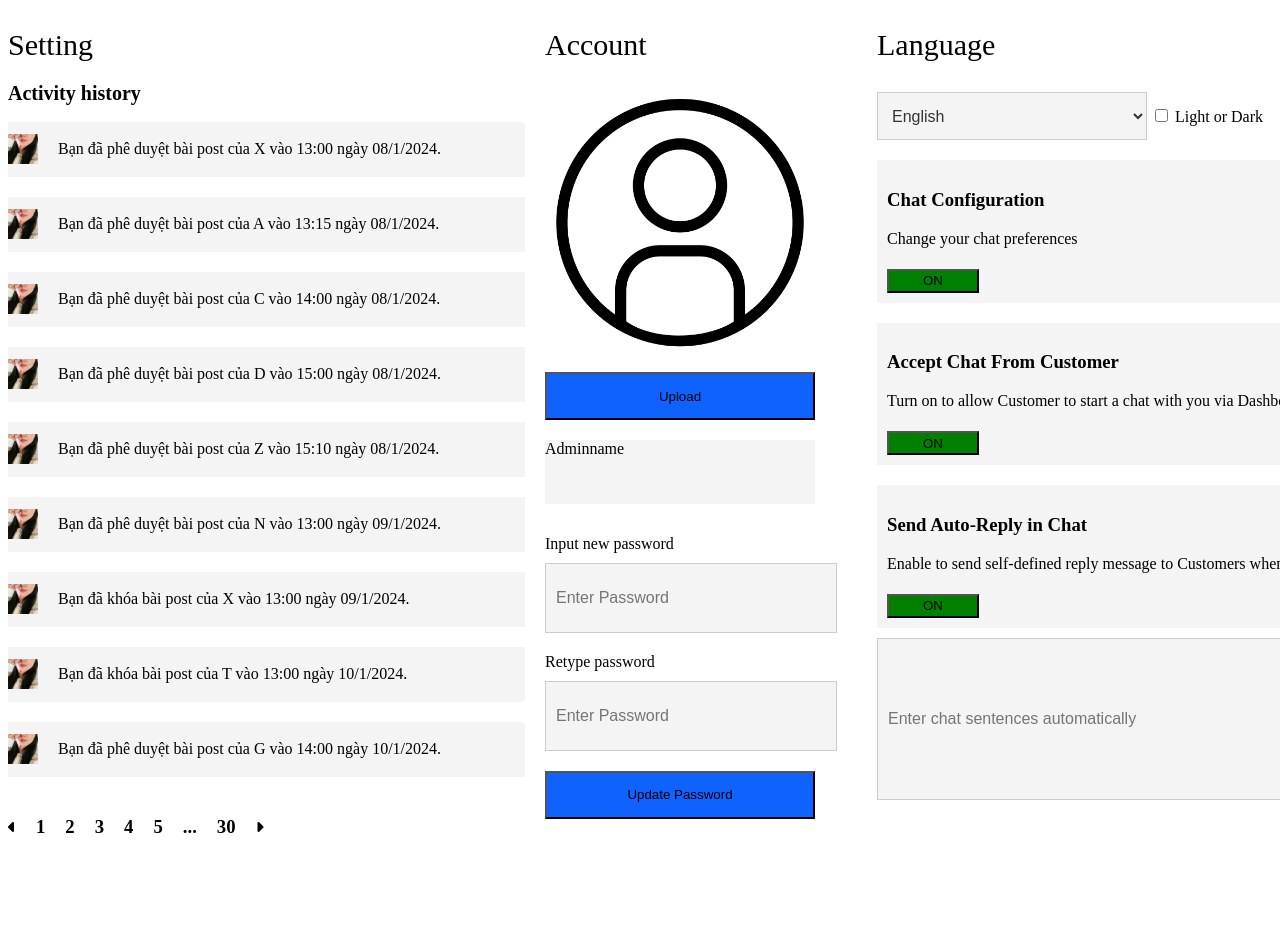
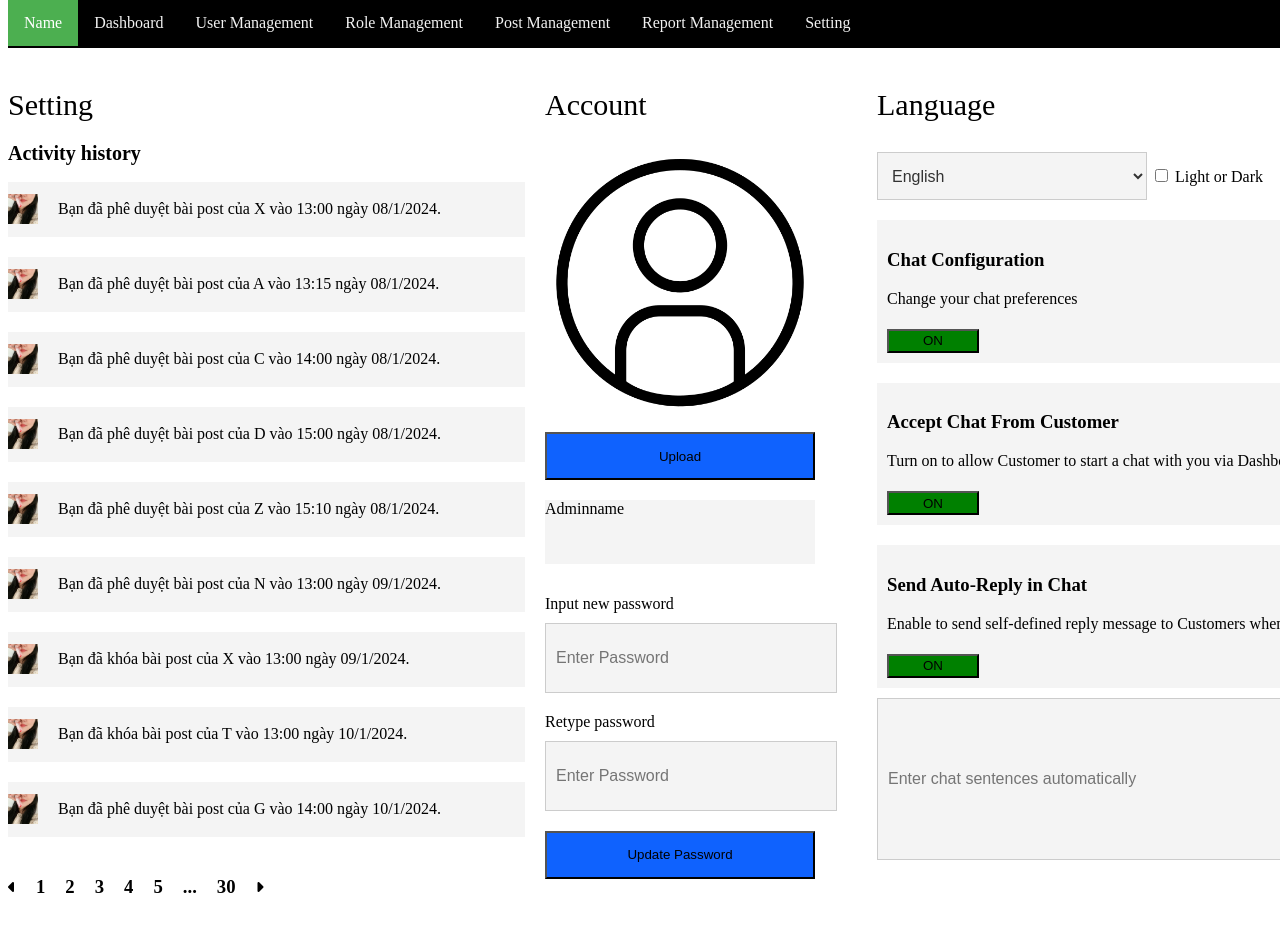
Before and after one commit to tienthinh19/prototype-setting, a plain HTML site: page index.html in a window 1280 px wide. Shown: the top 932 px of the page. Before the commit the page ends 876 px from the top, so only its background shows below. Drawn offline with Linux system fonts and the light colour scheme.

Commit message:
new update

```diff
--- a/index.css
+++ b/index.css
@@ -1,6 +1,62 @@
+.navbar {
+  background-color: #000;
+  overflow: hidden;
+  width: 1440px;
+  height: 48px;
+  position: fixed;
+  top: 0;
+  z-index: 1000;
+}
+
+.navbar a {
+  float: left;
+  display: block;
+  color: #f2f2f2;
+  text-align: center;
+  padding: 14px 16px;
+  text-decoration: none;
+}
+
+.navbar a:hover {
+  background-color: #ddd;
+  color: black;
+}
+
+.navbar a.active {
+  background-color: #4CAF50;
+  color: white;
+}
+.navbar {
+  background-color: #000;
+  overflow: hidden;
+  width: 100%;
+  position: fixed;
+  top: 0;
+  z-index: 1000;
+}
+
+.navbar a {
+  float: left;
+  display: block;
+  color: #f2f2f2;
+  text-align: center;
+  padding: 14px 16px;
+  text-decoration: none;
+}
+
+.navbar a:hover {
+  background-color: #ddd;
+  color: black;
+}
+
+.navbar a.active {
+  background-color: #4CAF50;
+  color: white;
+}
 .sum{
     display: flex;
     flex-direction: row;
+    margin-top: 68px;
 }
 
 .setting{
--- a/index.html
+++ b/index.html
@@ -13,6 +13,15 @@
 </head>
 
 <body>
+    <div class="navbar">
+        <a class="active" href="#name">Name</a>
+        <a href="#dashboard">Dashboard</a>
+        <a href="#user-management">User Management</a>
+        <a href="#role-management">Role Management</a>
+        <a href="#post-management">Post Management</a>
+        <a href="#report-management">Report Management</a>
+        <a href="#setting">Setting</a>
+    </div>
     <div class="sum">
         <div class="setting">
             <h1> Setting</h1>
```
